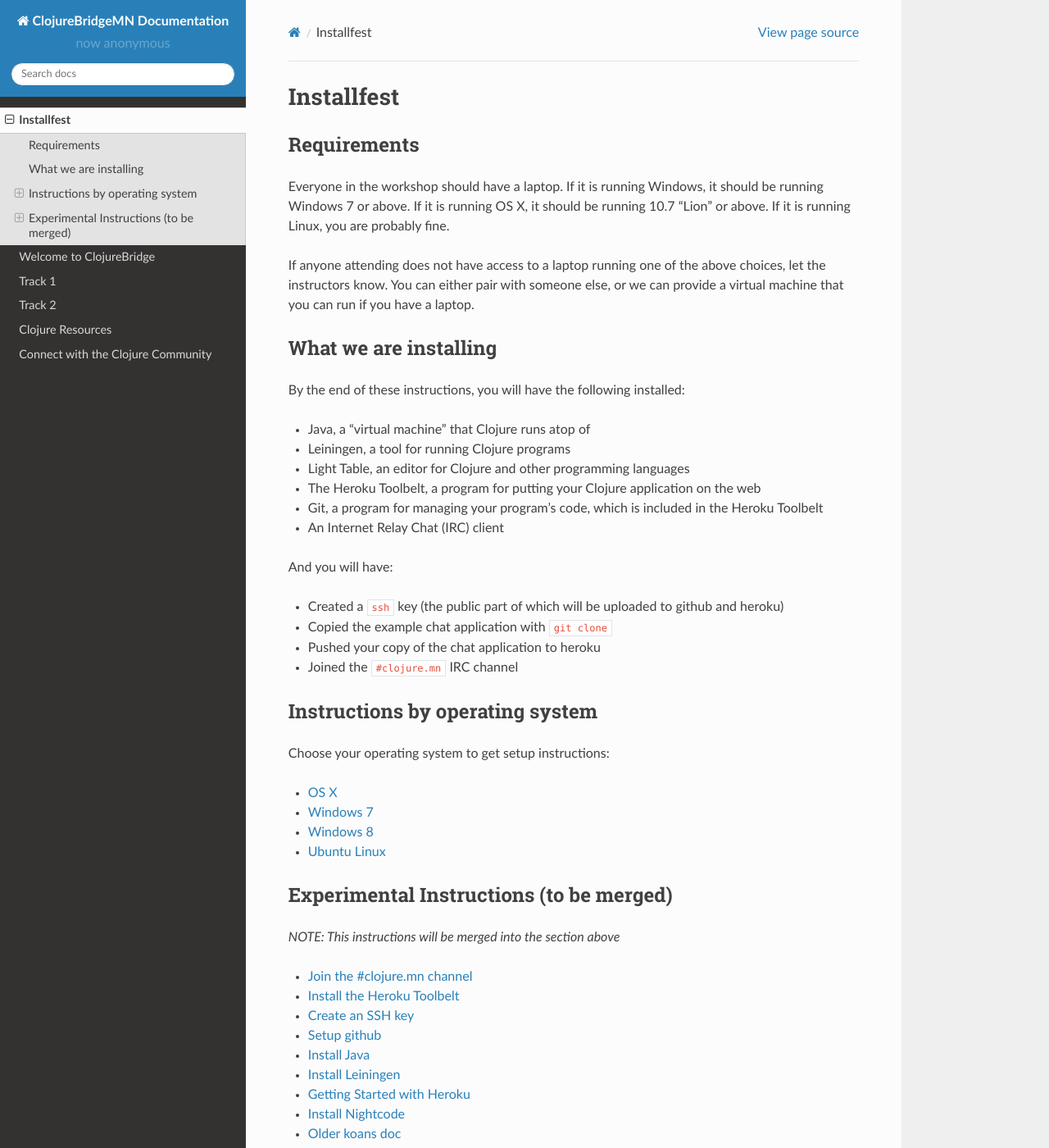
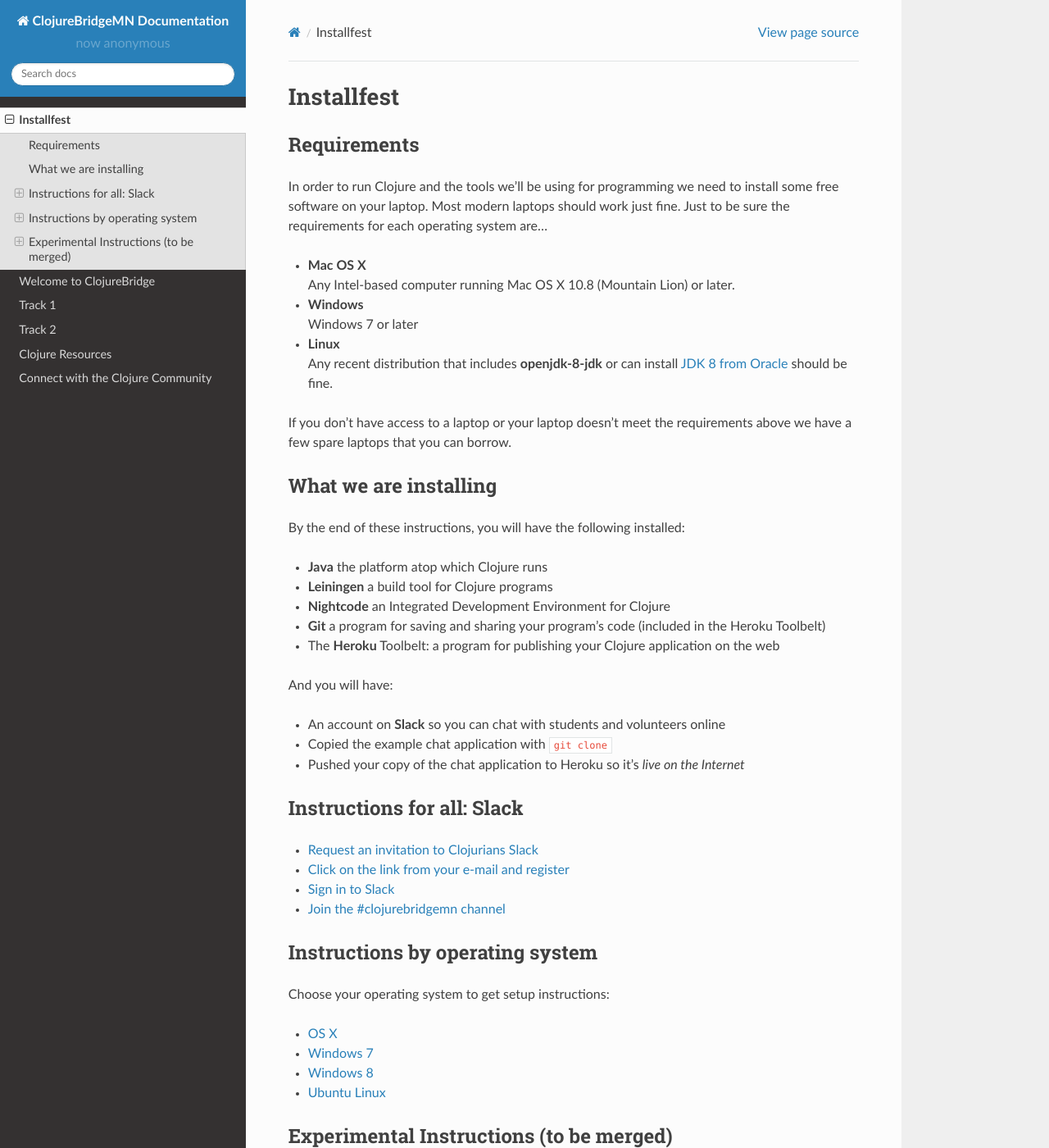
Before and after one commit to clojurebridge-minneapolis/installfest, a Sphinx documentation site: the page built from docs/setup.md, in a window 1280 px wide and 1400 px high. Shown: the whole window at 82% size. Built offline with Sphinx 7.4.7 and the Read the Docs theme 2.0.0, drawn with Linux system fonts in a browser that asks for light colours.

Commit message:
Added docs for Slack
Updated Installfest docs
Created Friday agenda
Removed IRC reference from experimental instructions.

Signed-off-by: Tom Marble <tmarble@info9.net>

`````diff
--- a/docs/setup.md
+++ b/docs/setup.md
@@ -3,27 +3,43 @@
 
 ## Requirements
 
-Everyone in the workshop should have a laptop. If it is running Windows, it should be running Windows 7 or above. If it is running OS X, it should be running 10.7 "Lion" or above. If it is running Linux, you are probably fine.
+In order to run Clojure and the tools we'll be using for
+programming we need to install some free software on your laptop.
+Most modern laptops should work just fine. Just to be sure
+the requirements for each operating system are...
 
-If anyone attending does not have access to a laptop running one of the above choices, let the instructors know. You can either pair with someone else, or we can provide a virtual machine that you can run if you have a laptop.
+* **Mac OS X**<br/>
+  Any Intel-based computer running Mac OS X 10.8 (Mountain Lion) or later.
+
+* **Windows**<br/>
+  Windows 7 or later
+
+* **Linux**<br/>
+  Any recent distribution that includes **openjdk-8-jdk** or can install
+  [JDK 8 from Oracle](http://www.oracle.com/technetwork/java/javase/downloads/index.html) should be fine.
+
+If you don't have access to a laptop or your laptop doesn't meet
+the requirements above we have a few spare laptops that you can borrow.
 
 ## What we are installing
 
 By the end of these instructions, you will have the following installed:
 
-* Java, a "virtual machine" that Clojure runs atop of
-* Leiningen, a tool for running Clojure programs
-* Light Table, an editor for Clojure and other programming languages
-* The Heroku Toolbelt, a program for putting your Clojure application on the web
-* Git, a program for managing your program's code, which is included in the Heroku Toolbelt
-* An Internet Relay Chat (IRC) client
+* **Java** the platform atop which Clojure runs
+* **Leiningen** a build tool for Clojure programs
+* **Nightcode** an Integrated Development Environment for Clojure
+* **Git** a program for saving and sharing your program's code (included in the Heroku Toolbelt)
+* The **Heroku** Toolbelt: a program for publishing your Clojure application on the web
 
 And you will have:
 
-* Created a ````ssh```` key (the public part of which will be uploaded to github and heroku)
+* An account on **Slack** so you can chat with students and volunteers online
 * Copied the example chat application with ````git clone````
-* Pushed your copy of the chat application to heroku
-* Joined the ````#clojure.mn```` IRC channel
+* Pushed your copy of the chat application to Heroku so it's *live on the Internet*
+
+## Instructions for all: Slack
+
+* [Slack](slack.md)
 
 ## Instructions by operating system
 
@@ -38,7 +54,6 @@
 
 *NOTE: This instructions will be merged into the section above*
 
-* [Join the #clojure.mn channel](setup_new_irc.md)
 * [Install the Heroku Toolbelt](setup_new_heroku.md)
 * [Create an SSH key](setup_new_ssh.md)
 * [Setup github](setup_new_github.md)
--- /dev/null
+++ b/docs/slack.md
@@ -0,0 +1,34 @@
+# Request an invitation to Clojurians Slack
+
+In a web browser go to [http://clojurians.net/](http://clojurians.net/)
+and enter your e-mail address to get an invitation.
+
+![request invitation](img/new/slack-signup.png)
+
+# Click on the link from your e-mail and register
+
+Check your e-mail for the message from Slack and click the link
+to complete your registration:
+
+![register](img/new/slack-setup.png)
+
+# Sign in to Slack
+
+Sign in to Slack and click on "Explore Slack".
+
+![sign-in](img/new/slack-2.png)
+
+# Join the #clojurebridgemn channel
+
+Now in the upper right search box enter **#clojurebridgemn** -- this
+is the channel for ClojureBridgeMN students and volunteers. When you see the
+channel listed in search results.. click on it. Then click the **Join** button
+at the bottom of the page.
+
+Now you ask questions and get answers right away (even after the
+workshop)!
+
+This is the Slack for the Clojure Community -- there are channels
+for every possible topic, from core development, specific applications
+and even user groups in geographic locations (for example our own
+[Clojure.MN](http://www.meetup.com/clojuremn/) user's group is on **#clojuremn**)
`````
Also changed, not shown: docs/friday.md (+25 -3 lines), docs/setup_new_irc.md (deleted, +0 -32 lines), docs/img/new/slack-2.png (added), docs/img/new/slack-setup.png (added), docs/img/new/slack-signup.png (added).
